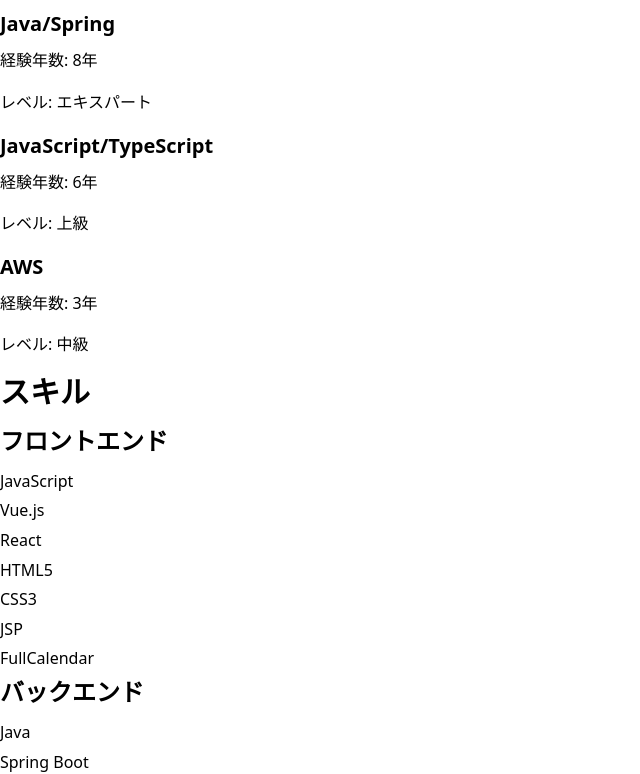
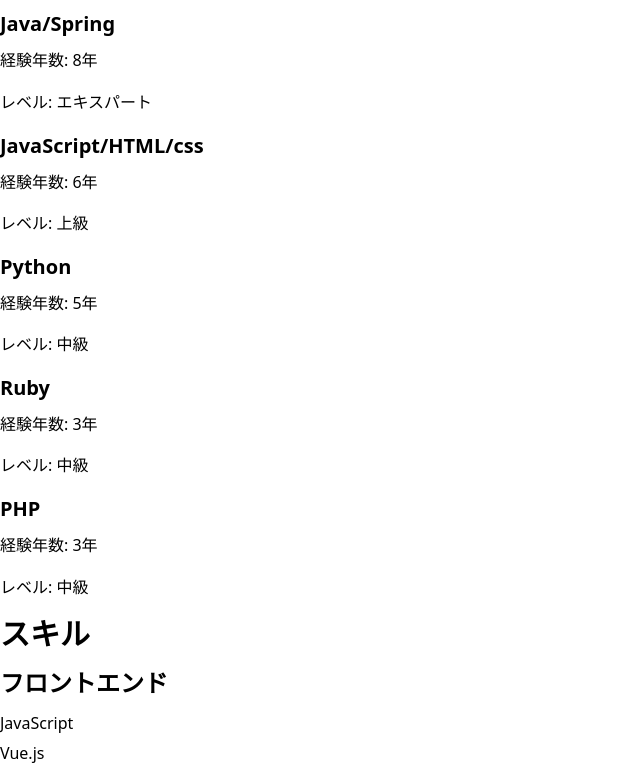
Before and after one commit to k-iizuka000/my-portfolio, a Next.js app: page / in a window 1280 px wide. Shown: the part 752-1526 px from the top of the page, without its empty margins (0-640 px from the left). Built offline with nearby package versions, Linux system fonts and the light colour scheme.

Commit message:
git pages対応

```diff
--- /dev/null
+++ b/next.config.js
@@ -0,0 +1,13 @@
+/** @type {import('next').NextConfig} */
+const nextConfig = {
+  output: 'export',
+  images: {
+    unoptimized: true,
+  },
+  ...(process.env.NODE_ENV === 'production' ? {
+    basePath: '/my-portfolio',
+    assetPrefix: '/my-portfolio',
+  } : {})
+}
+
+module.exports = nextConfig
--- a/public/data/portfolio.json
+++ b/public/data/portfolio.json
@@ -49,12 +49,22 @@
           "level": "エキスパート"
         },
         {
-          "name": "JavaScript/TypeScript",
+          "name": "JavaScript/HTML/css",
           "years": 6,
           "level": "上級"
         },
         {
-          "name": "AWS",
+          "name": "Python",
+          "years": 5,
+          "level": "中級"
+        },
+        {
+          "name": "Ruby",
+          "years": 3,
+          "level": "中級"
+        },
+        {
+          "name": "PHP",
           "years": 3,
           "level": "中級"
         }
```
